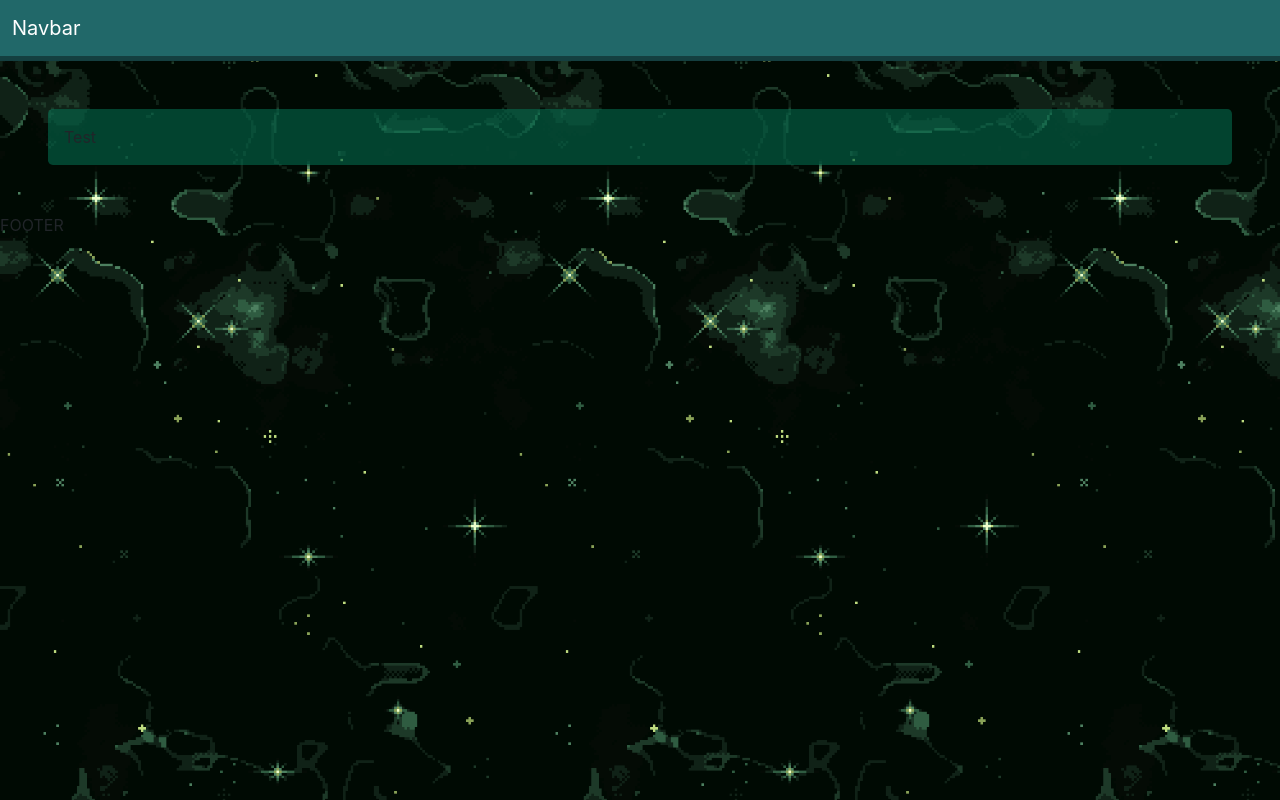
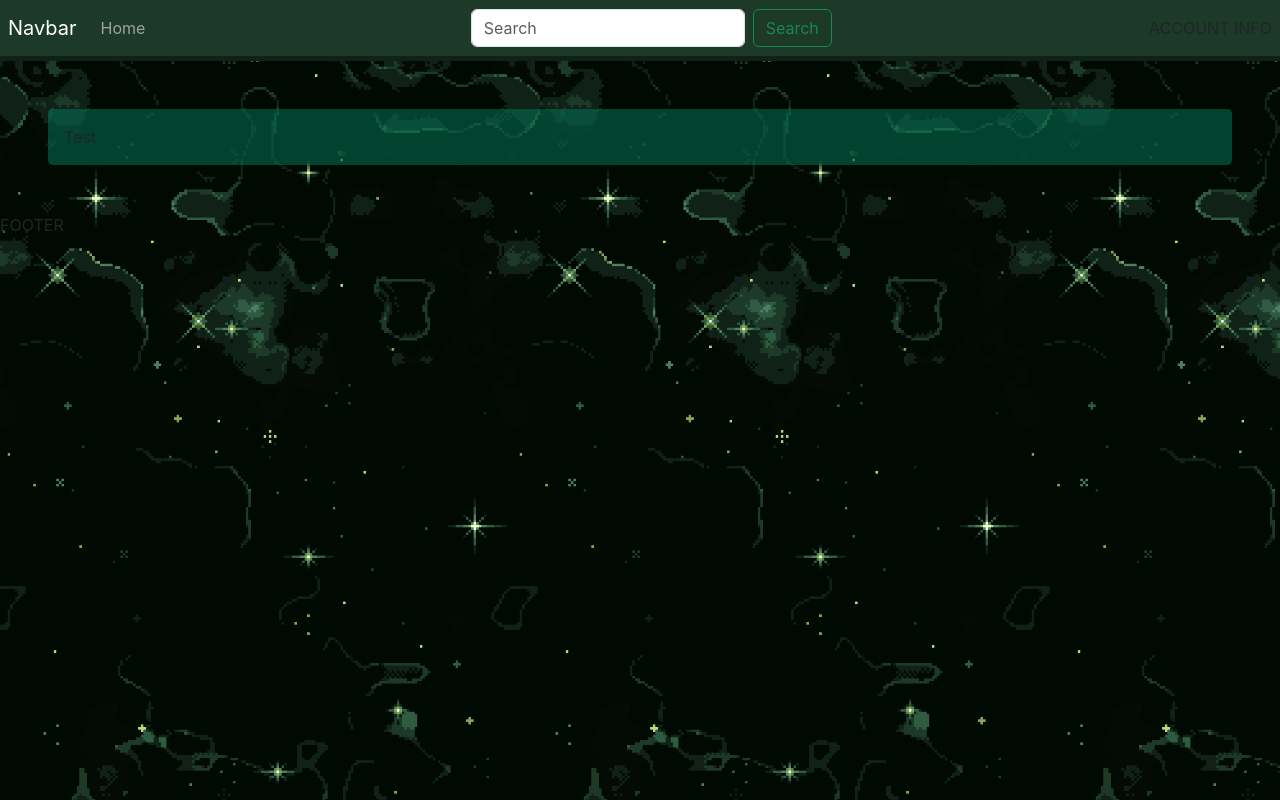
Before and after one commit to GAL-son/at-24-speedruns-app, a React (Create React App) app: page / in a window 1280 px wide. Built offline with nearby package versions, Linux system fonts and the light colour scheme.

Commit message:
Basic navbar style

```diff
--- a/src/components/css/navbar.css
+++ b/src/components/css/navbar.css
@@ -3,6 +3,6 @@ nav {
     width: 100%;
     top: 0;
 
-    background-color: #216869;
-    border-bottom: solid 5px #143f40;
+    background-color: #1d3928;
+    border-bottom: solid 5px #102217;
 }
--- a/src/components/navbar.jsx
+++ b/src/components/navbar.jsx
@@ -3,9 +3,24 @@ import './css/navbar.css'
 export default function Navbar() {
 
     return(
-        <nav class="navbar navbar-dark">
-            <div class="container-fluid">
-                <a class="navbar-brand" href="#">Navbar</a>
+        <nav className="navbar navbar-dark navbar-expand-lg">
+            <div className="d-flex flex-row justify-content-between align-items-center w-100">
+                <div className='ms-2 d-flex flex-row flex-shrink-1'>
+                    <a className="navbar-brand">Navbar</a>
+                    <div className="navbar-nav">
+                        <a className="nav-link" aria-current="page" href="#">Home</a>
+                    </div>
+                </div>
+
+                {/* SEARCH COMPONENT */}
+                <form className="d-flex ">
+                    <input className="form-control me-2" type="search" placeholder="Search" aria-label="Search"/>
+                    <button className="btn btn-outline-success" type="submit">Search</button>
+                </form>
+
+                {/* Account info Component */}
+                <div className='me-2'>ACCOUNT INFO</div>
+
             </div>
         </nav>
     )
```
